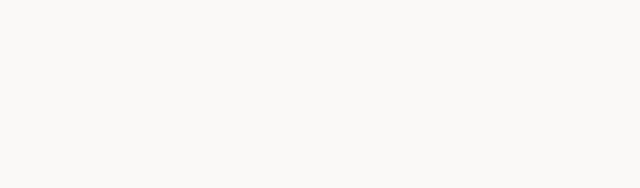
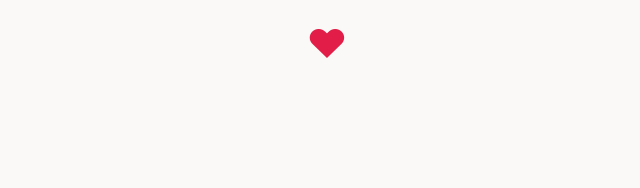
Before and after one commit to tooaverage/baton-smoketest, a plain HTML site: page index.html in a window 1280 px wide. Shown: the top 188 px of the page, 313-953 px from the left. Drawn offline with Linux system fonts and the light colour scheme.

Commit message:
smoketestingsmokey

```diff
--- a/index.html
+++ b/index.html
@@ -17,6 +17,15 @@
         background: #faf9f7;
         font-family: -apple-system, BlinkMacSystemFont, "Segoe UI", Inter, sans-serif;
         color: #1a1a1a;
+      }
+      .heart {
+        position: fixed;
+        top: 24px;
+        left: 50%;
+        transform: translateX(-50%);
+        font-size: 40px;
+        color: #e11d48;
+        line-height: 1;
       }
       main {
         max-width: 560px;
@@ -59,6 +68,7 @@
     </style>
   </head>
   <body>
+    <div class="heart" aria-hidden="true">♥</div>
     <main>
       <h1>HEY PAUL</h1>
       <h2>Baton smoketest</h2>
```
